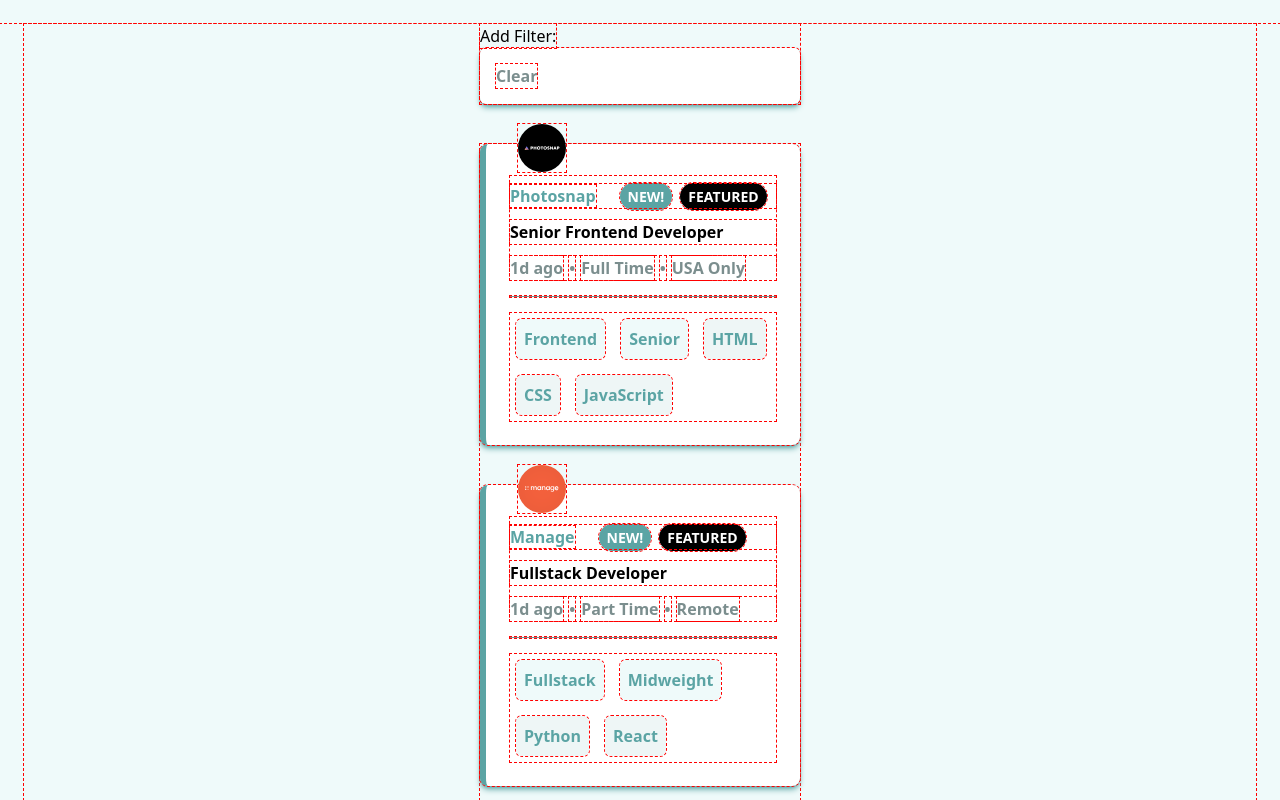
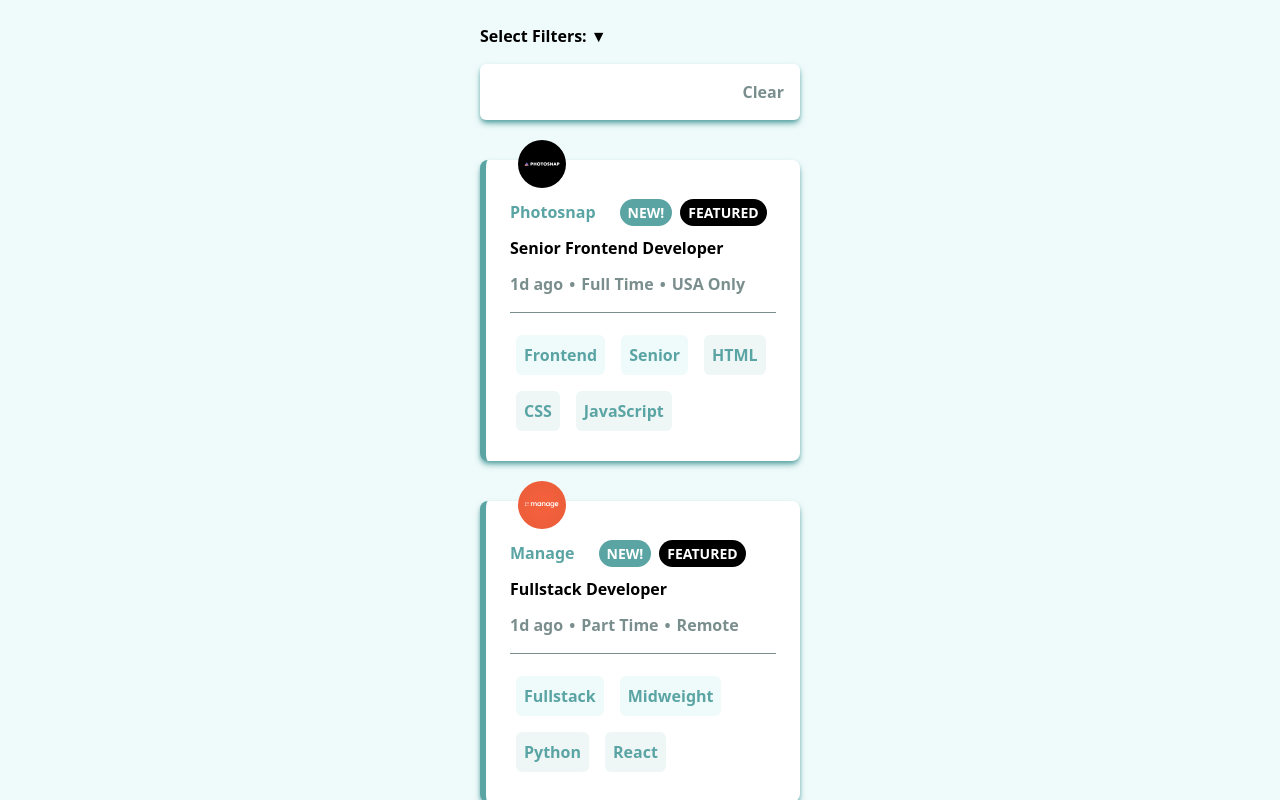
Before and after one commit to Andee-K/static-job-listings, a Next.js app: page / in a window 1280 px wide. Shown: the top 800 px of the page. Built offline with nearby package versions, Linux system fonts and the light colour scheme.

Commit message:
finished filtering logic. need additional filter data

```diff
--- a/src/app/globals.css
+++ b/src/app/globals.css
@@ -14,6 +14,7 @@ body {
   background: hsl(180, 52%, 96%);
 }
 
-* {
+/* * {
 	outline: 1px dashed red !important;
 }
+ */
--- a/src/components/Filter.jsx
+++ b/src/components/Filter.jsx
@@ -1,31 +1,60 @@
-import { useState } from 'react'
+import { useState } from "react";
 
-function Filter({ availableFilters, handleFilterClick, selectFilters }) {
+function Filter({
+  availableFilters,
+  handleFilterClick,
+  selectFilters,
+  handleClear,
+}) {
   const [showTags, setShowTags] = useState(false);
 
   return (
     <div className="add-filter">
-      <button onClick={() => setShowTags(!showTags)}>Add Filter: </button>
-        {showTags &&
-            <div className="filter-item-menu">
+      <button className="font-bold" onClick={() => setShowTags(!showTags)}>
+        Select Filters: {showTags ? "▲" : "▼"}
+      </button>
+      {showTags && (
+        <div className="filter-item-menu mt-2 flex flex-wrap">
           {availableFilters.map((tag) => (
-                    <div key={tag}>
-                        <label htmlFor={`filter-${tag}`}>{tag}</label>
+            <div
+              className="mx-2 my-1 p-1 border-1 rounded-md border-desaturated-dark-cyan bg-white"
+              key={tag}
+            >
+              <label className="font-bold mx-2" htmlFor={`filter-${tag}`}>
+                {tag}
+              </label>
               <input
                 type="checkbox"
                 id={`filter-${tag}`}
                 checked={selectFilters.has(tag)}
                 name="job-filter"
                 value={tag}
-                            onChange={handleFilterClick}
+                onChange={(e) => handleFilterClick(e.target.value, e.target.checked)}
               />
             </div>
           ))}
         </div>
-        }
+      )}
 
-      <div className="filter-bar p-4 flex justify-between bg-white shadow-desaturated-dark-cyan shadow-md rounded-md">
-        <button className="clear text-dark-grayish-cyan font-bold">
+      <div className="filter-bar p-4 mt-4 flex justify-between bg-white shadow-desaturated-dark-cyan shadow-md rounded-md">
+        <div className="filters w-5/6 flex flex-wrap">
+          {[...selectFilters].map((filter) => (
+            <div key={filter} className="rounded-md m-2 flex bg-light-grayish-cyan-filter text-desaturated-dark-cyan font-bold">
+              <p className="p-2 px-2.5">{filter}</p>
+              <button
+                className="w-10 text-white rounded-r-md bg-desaturated-dark-cyan font-extrabold"
+                onClick={() => handleFilterClick(filter, false)}
+              >
+                X
+              </button>
+            </div>
+          ))}
+        </div>
+
+        <button
+          className="clear text-dark-grayish-cyan font-bold"
+          onClick={handleClear}
+        >
           Clear
         </button>
       </div>
--- a/src/components/JobList.jsx
+++ b/src/components/JobList.jsx
@@ -12,6 +12,7 @@ function JobList() {
   const [availableFilters, setAvailableFilters] = useState([]);
   const defaultJob = useRef(null);
 
+  // Load data from "database"
   useEffect(() => {
     fetch("/data.json")
       .then((response) => {
@@ -33,25 +34,43 @@ function JobList() {
       .catch((error) => console.error(`ERROR FETCHING JSON: ${error}`));
   }, []);
 
-  function handleFilterClick(e) {
+  // Reload jobs every filter change
+  useEffect(() => {
+    if (selectFilters.size === 0) {
+        setDisplayJobs(defaultJob.current);
+    }
+    else {
+        const filterJobs = defaultJob.current.filter((job) => {
+            const jobTags = new Set([...job.languages, ...job.tools]);
+            return Array.from(selectFilters).every(selectedTag => jobTags.has(selectedTag));
+        })
+        setDisplayJobs(filterJobs);
+    }
+  }, [selectFilters])
+
+  function handleFilterClick(filterValue, actionIsAdd) {
     setSelectFilters((prevFilter) => {
         const newSet = new Set(prevFilter);
 
         // User checks a filter
-        if (e.target.checked) {
-            prevFilter.add(e.target.value);
+        if (actionIsAdd) {
+            newSet.add(filterValue);
         }
         // User unchecks a filter
         else {
-            prevFilter.delete(e.target.value);
+            newSet.delete(filterValue);
         }
         return newSet;
     })
   }
 
+  function handleClear() {
+    setSelectFilters(new Set());
+  }
+
   return (
     <div className="app-layout grid place-content-center m-6">
-      <Filter availableFilters={availableFilters} handleFilterClick={handleFilterClick} selectFilters={selectFilters}></Filter>
+      <Filter availableFilters={availableFilters} handleFilterClick={handleFilterClick} selectFilters={selectFilters} handleClear={handleClear}></Filter>
       <div className="job-list grid gap-10 mt-10">
         {displayJobs && displayJobs.map((job) => <Job key={job.id} {...job} />)}
       </div>
```
Lines whose indentation alone changed are shown as unchanged.
